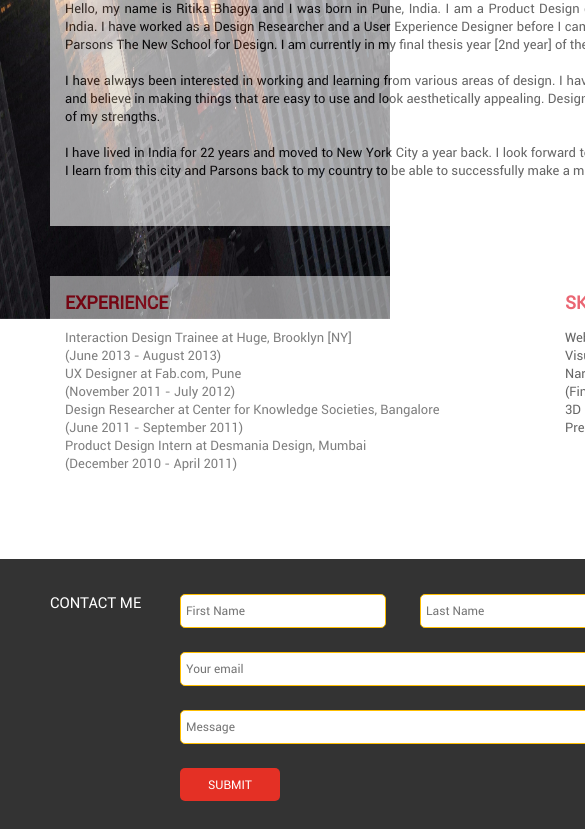
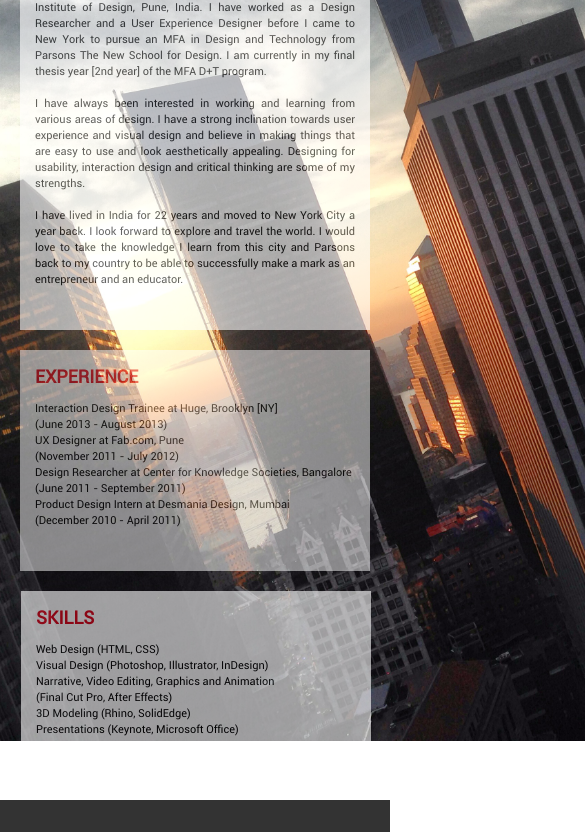
Before and after one commit to skyunlee/web3-1, a plain HTML site: page Assignment1-Bio/index.html in a window 390 px wide. Shown: the part 103-935 px from the top of the page, 585 px wide, since content can reach past the window. Drawn offline with Linux system fonts and the light colour scheme.

Commit message:
responsive.css added

```diff
--- /dev/null
+++ b/Assignment1-Bio/css/responsive.css
@@ -0,0 +1,121 @@
+/* Mobile ============================================================================== */
+
+@media only screen and (min-width: 320px) and (max-width: 568px){
+	body{
+		width: 100%;
+		margin: 0 auto;
+		font-size: 1em;
+		line-height: 1.5em;
+	}
+
+	#bg {
+  position: fixed;
+  top: 0;
+  left: 0;
+  min-width: 100%;
+  min-height: 100%;
+  width: auto;
+  height: 100%;
+}
+
+#bio p{
+
+	text-align: justify;
+	font-size: 11px;
+	line-height: 16px;
+
+}
+
+#bio{
+	width: 320px;
+	margin-top: 20px;
+	margin-left: 20px;
+	background: #fff;
+	opacity: 0.6;
+	padding: 15px;
+}
+
+
+#experienceskills{
+	width: 360px;
+	margin-left: 20px;
+	overflow: hidden;
+}
+
+#experience p{
+
+	text-align: justify;
+	font-size: 11px;
+	line-height: 16px;
+}
+
+#experience{
+	float: left;
+	width: 320px;
+	margin-top: 20px;
+	background: #fff;
+	opacity: 0.5;
+	padding: 15px;
+}
+
+
+#skills p{
+
+	text-align: justify;
+	font-size: 11px;
+	line-height: 16px;
+
+}
+
+#skills{
+
+	float: left;
+	width: 320px;
+	margin-top: 20px;
+	margin-left: 1px;
+	background: #fff;
+	opacity: 0.6;
+	padding: 15px;
+}
+
+
+
+#email{
+	height: 350px;
+	background-color: #333333;
+	width: 100%;
+	margin-top: 20px;
+	left: 0;
+}
+
+
+#email-text{
+	padding-top: 20px;
+	padding-left: 20px;
+	float: left;
+}
+
+#email-form form{
+	padding-top: 5px;
+	float: left;
+}
+
+input{
+	float: left;
+	display: inline;
+	width: 330px;
+	margin-top: 10px;
+	margin-left: 20px;
+}
+
+button{
+	float: left;
+	display: inline;
+	margin-left: 20px;
+	margin-top: 10px;
+}
+
+.email{
+	margin-left: 20px;
+	width: 330px;
+}
--- a/Assignment1-Bio/css/style.css
+++ b/Assignment1-Bio/css/style.css
@@ -13,10 +13,8 @@
 
 #bg {
   position: fixed;
-  top: -50%;
+  top: 0;
   left: 0;
-
-   Preserve aspet ratio
   min-width: 100%;
   min-height: 100%;
   width: 100%;
--- a/Assignment1-Bio/index.html
+++ b/Assignment1-Bio/index.html
@@ -4,6 +4,7 @@
 		<title>Ritika Bhagya</title>
 		<link rel="icon" type="image/x-icon" href="img/favicon.ico"/>
 		<link href="css/style.css" rel="stylesheet" type="text/css" />
+		<link href="css/responsive.css" rel="stylesheet" type="text/css" />
 
 		<meta name="viewport" content="width=device-width" />
 	</head>
```
